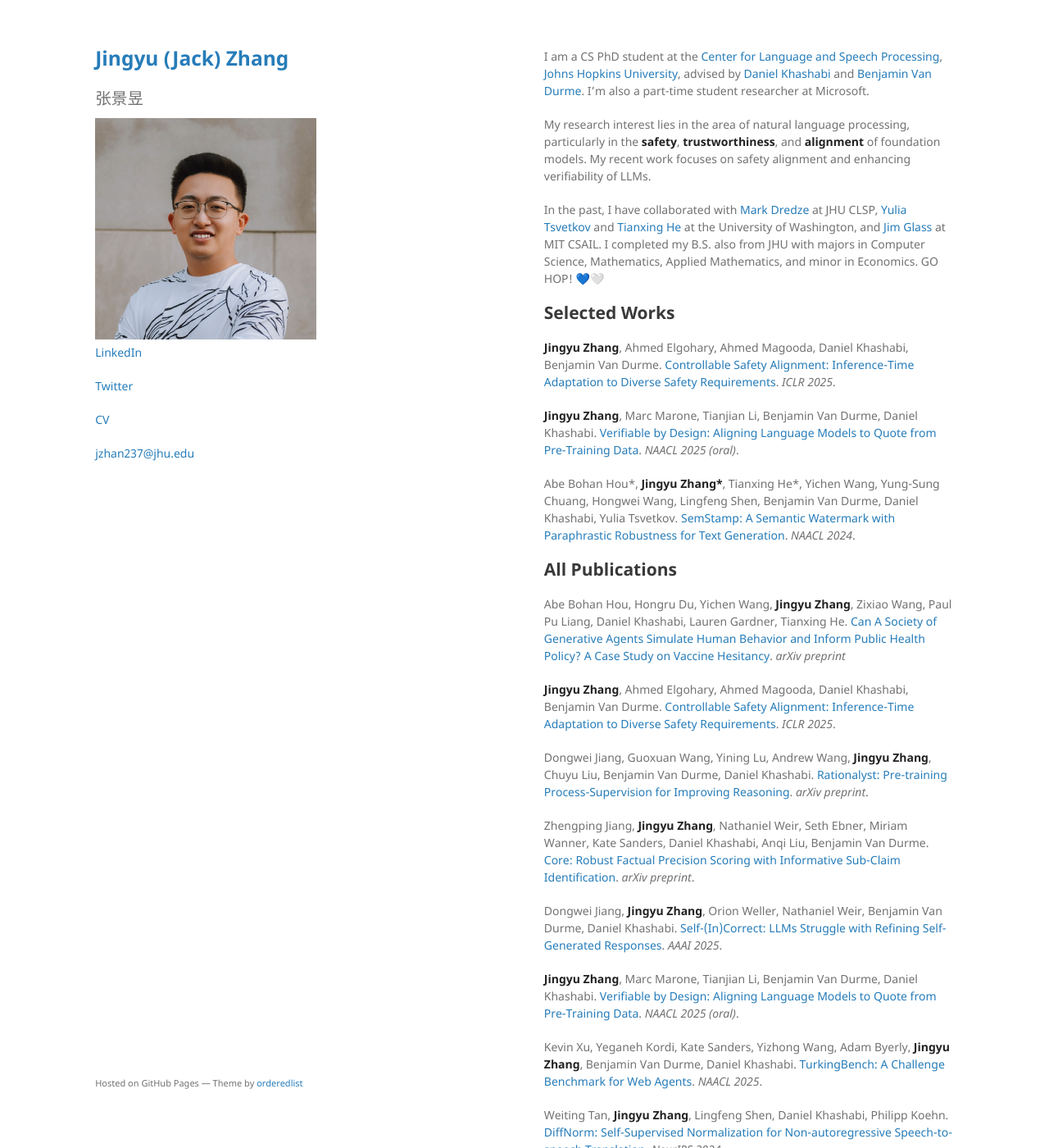
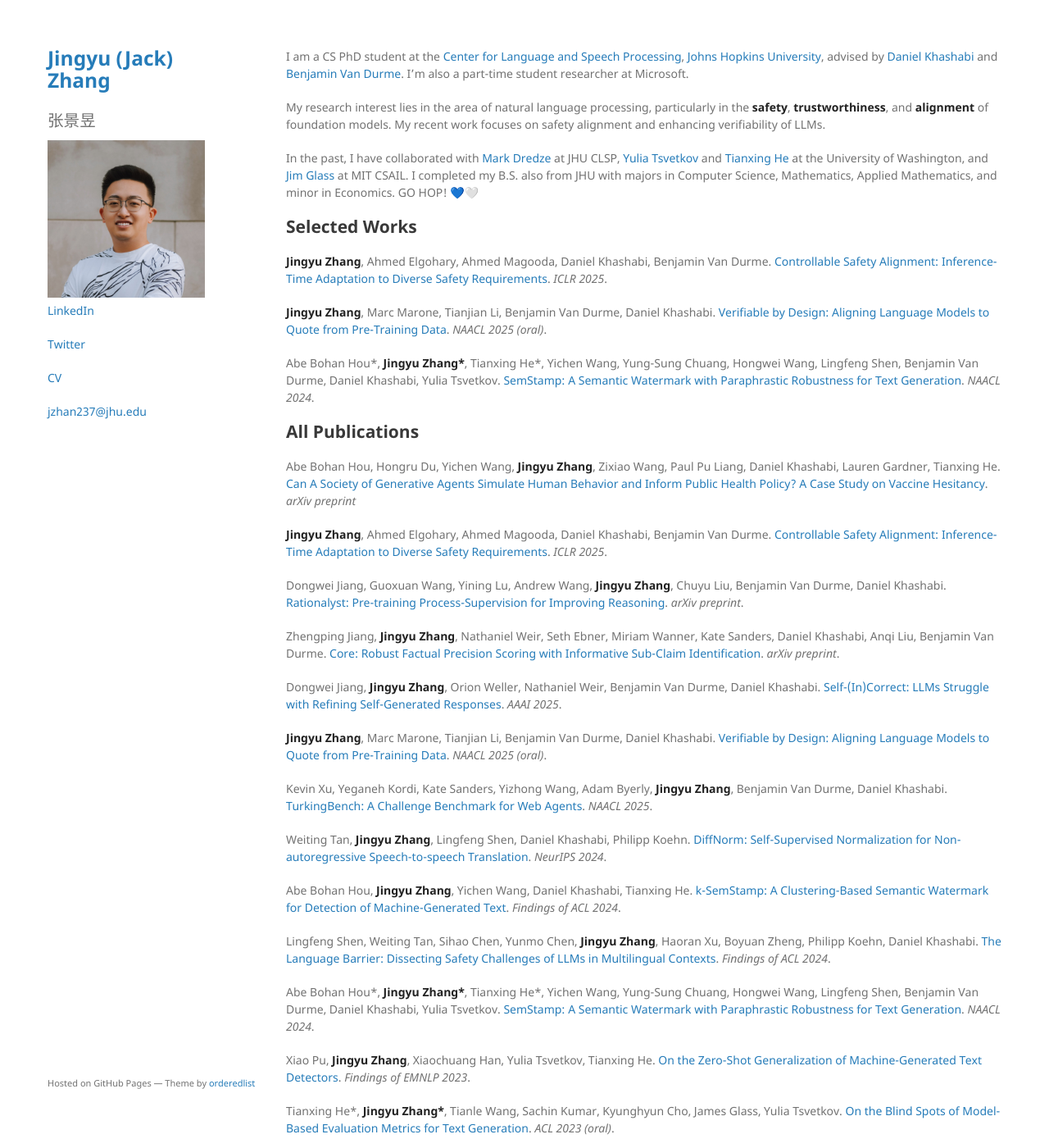
Before and after one commit to jackjyzhang/jackjyzhang.github.io, a Jekyll site: the page built from index.md, in a window 1280 px wide and 1400 px high. Shown: the whole window at 82% size. Built offline with Jekyll 4.4.1, drawn with Linux system fonts in a browser that asks for light colours; comment, search, counter and statistics services are not loaded.

Commit message:
try nathaniel's config

```diff
--- a/_sass/jekyll-theme-minimal.scss
+++ b/_sass/jekyll-theme-minimal.scss
@@ -56,8 +56,9 @@ a:hover small {
 }
 
 .wrapper {
-  width:90%;
+  width:100%;
   margin:0 auto;
+  max-width: 1500px;
 }
 
 blockquote {
@@ -118,11 +119,19 @@ kbd {
   vertical-align: middle;
 }
 
+// header {
+//   width:270px;
+//   float:left;
+//   position:fixed;
+//   -webkit-font-smoothing:subpixel-antialiased;
+// }
+
 header {
-  width:270px;
-  float:left;
-  position:fixed;
-  -webkit-font-smoothing:subpixel-antialiased;
+  width: 350px;
+  max-width: 15%;
+  float: left;
+  position: fixed;
+  -webkit-font-smoothing: subpixel-antialiased;
 }
 
 ul.downloads {
@@ -185,8 +194,13 @@ strong {
   color:#222;
 }
 
+// section {
+//   width:500px;
+//   float:right;
+//   padding-bottom:50px;
+// }
 section {
-  width:500px;
+  width:75%;
   float:right;
   padding-bottom:50px;
 }
```
